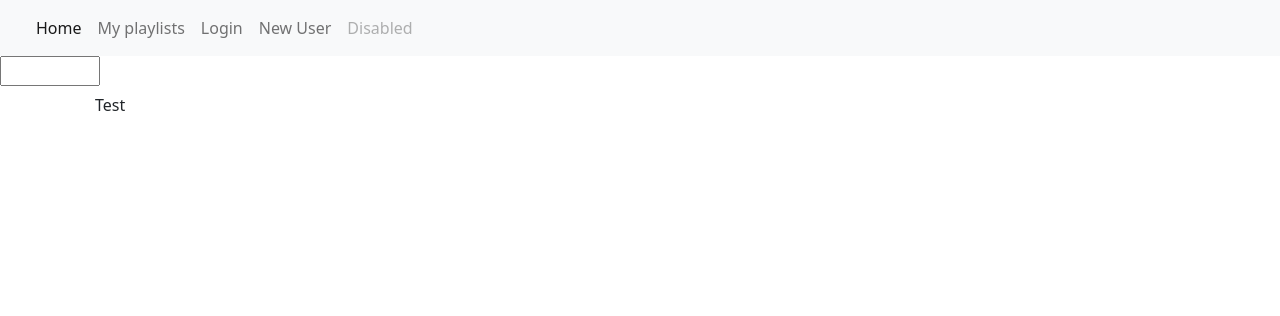
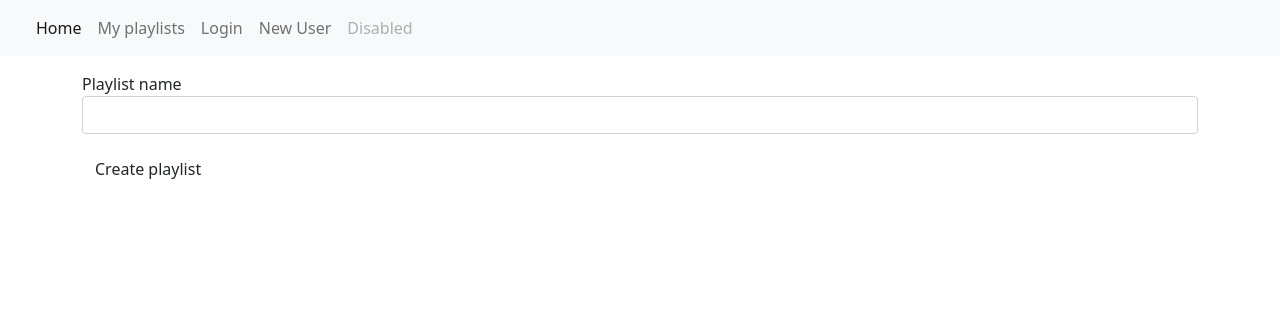
Before and after one commit to piotrksiazek/Spotify-playlist-creator, a Flask app: page / in a window 1280 px wide. Shown: the top 316 px of the page. Run offline with Flask 2, Linux system fonts and the light colour scheme; some libraries are stand-ins or nearby versions.

Commit message:
add create new playlist validation

```diff
--- a/app/forms.py
+++ b/app/forms.py
@@ -15,6 +15,10 @@ class OriginDestination2(FlaskForm):
     destination_playlist = SelectField('Destination', choices=['abc', 'scd'], validators=[DataRequired()])
     submit = SubmitField('MAKE PLAYLIST BROOO')
 
+
+class CreateNewPlaylist(FlaskForm):
+    playlist_name = StringField('Playlist name', validators=[DataRequired()])
+    submit = SubmitField('Create playlist')
 
 class LoginForm(FlaskForm):
     username = StringField('Username', validators=[DataRequired()])
--- a/app/routes.py
+++ b/app/routes.py
@@ -2,14 +2,14 @@ from flask import render_template, redirect, url_for, flash
 import config
 from spotipy.oauth2 import SpotifyOAuth
 import spotipy
-from app import routes_for_ajax_buttons
-from app.forms import OriginDestination, OriginDestination2, LoginForm, RegistrationForm
+from app.forms import OriginDestination, OriginDestination2, LoginForm, RegistrationForm, CreateNewPlaylist
 from flask_login import current_user, login_user, logout_user, login_required
 from app import app
 from app import models
 from app import db
 from app import scheduler
 from app import spotify, user, scope, my_uri
+from Playlist import Playlist
 from main import create_new_playlist_from_not_mentioned_top_songs
 
 # scope = config.scope
@@ -65,11 +65,14 @@ def register():
 @app.route('/', methods=['GET', 'POST'])
 @app.route('/index')
 def index():
-    form = OriginDestination()
+    form = CreateNewPlaylist()
     if form.validate_on_submit():
-        original_playlist = form.origin_playlist.data
-        destination_playlist = form.destination_playlist.data
-        create_new_playlist_from_not_mentioned_top_songs(spotify, original_playlist, destination_playlist)
+        name = form.playlist_name.data
+        is_unique = Playlist.is_playlist_name_unique(spotify, name, user)
+        if is_unique:
+            Playlist.create_new_playlist(spotify=spotify, name=name, user=user)
+        else:
+            return render_template('index.html', form=form, is_unique=is_unique)
     return render_template('index.html', form=form)
 
 
--- /dev/null
+++ b/app/static/css/style.css
@@ -0,0 +1,6 @@
+.center {
+    margin: auto;
+    width: 60%;
+    border: 5px solid #FFFF00;
+    padding: 10px;
+}
--- a/app/templates/base.html
+++ b/app/templates/base.html
@@ -3,7 +3,9 @@
 {% block head %}
     <script src="https://ajax.googleapis.com/ajax/libs/jquery/3.5.1/jquery.min.js"></script>
     <link href="https://cdn.jsdelivr.net/npm/bootstrap@5.0.0-beta1/dist/css/bootstrap.min.css" rel="stylesheet" integrity="sha384-giJF6kkoqNQ00vy+HMDP7azOuL0xtbfIcaT9wjKHr8RbDVddVHyTfAAsrekwKmP1" crossorigin="anonymous">
+    <link rel="stylesheet" href="{{ url_for('static', filename='css/style.css') }}">
     <meta charset="UTF-8">
+{#    create playlist with button#}
     <script type=text/javascript>
         $(function invoke() {
           $('a#invoke').on('click', function(e) {
@@ -15,8 +17,17 @@
             return false;
           });
         });
-</script>
-</script>
+    </script>
+{#check if playlist name is not empty#}
+    <script>
+    $(document).ready(function() {
+      $('#submit').click(function() {
+        if (!$('#name').val()) {
+          $("#playlist-name-validator").html("This field can't be empty");
+        }
+      })
+    });
+    </script>
     <title>Title</title>
 {% endblock %}
 {% block navbar %}
--- a/app/templates/index.html
+++ b/app/templates/index.html
@@ -1,11 +1,22 @@
 {% extends "base.html" %}
 {% block content %}
+<div class="container">
+    <form action="" method="post" novalidate>
+        {{ form.hidden_tag() }}
+        <p>
+            {{ wtf.form_field(form.playlist_name) }}
+        </p>
 
-<input type=text size=5 name=name>
-<div class='container'>
-        <form>
-            <a href=# id=invoke><button class='btn btn-default'>Test</button></a>
-        </form>
-
+        {% if is_unique == False %}
+            <div>
+                <p>{{ wtf.form_field(form.submit) }}</p>
+                <p>Name must be unique</p>
+            </div>
+        {% else %}
+            <div>
+            <p>{{ wtf.form_field(form.submit) }}</p>
+            </div>
+        {% endif %}
+    </form>
 </div>
 {% endblock %}
--- a/main.py
+++ b/main.py
@@ -47,9 +47,9 @@ def create_new_playlist_from_not_mentioned_top_songs(spot, old_playlist_id, new_
 # print(spotify.track(id)['popularity'])
 
 # create_new_playlist_from_corresponding_random_tracks()
-artist_id = 'spotify:artist:3Ya6VPgR8fqYmPsvA4Icpo'
-top_track = spotify.artist_top_tracks(artist_id)['tracks'][0]['popularity']
-print(top_track)
+# artist_id = 'spotify:artist:3Ya6VPgR8fqYmPsvA4Icpo'
+# top_track = spotify.artist_top_tracks(artist_id)['tracks'][0]['popularity']
+# print(top_track)
 #
 # track_id = Track.get_the_least_popular_track_idd(spotify, artist_id, 100)
 # print(spotify.track(track_id)['name'])
@@ -61,3 +61,4 @@ print(top_track)
 # track = Track.get_recommended_track(spotify, seed_tracks, 10)
 # name = spotify.track(track[0])['name']
 # print(name)
+Playlist.is_playlist_name_unique(spotify=spotify, playlist_name='x', user=user)
```
Also changed, not shown: Playlist.py (+8 -0 lines), app/routes_for_ajax_buttons.py (deleted, +0 -11 lines), 1 other file.
